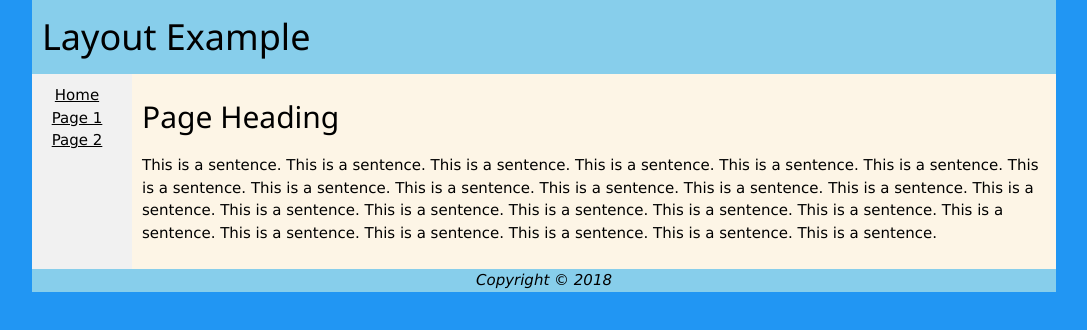
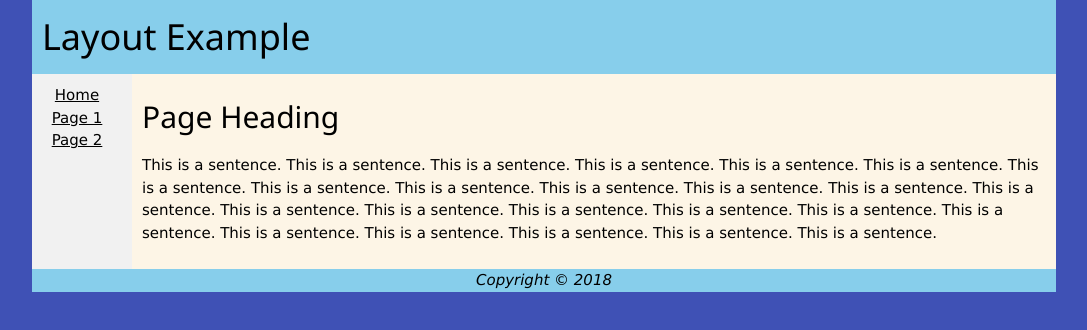
Before and after one commit to LiuShanw/LowS.github.io, a plain HTML site: page index.html in a window 1280 px wide. Shown: the whole page, without its empty margins (96-1183 px from the left). Drawn offline with nearby package versions, Linux system fonts and the light colour scheme.

Commit message:
Add files via upload

```diff
--- a/index.html
+++ b/index.html
@@ -35,14 +35,18 @@
 
   </style>
 </head>
-<body class="w3-blue">
+<body class="w3-indigo">
 <div id="wrapper" class="w3-light-gray">
-  <header class="w3-light-blue"><h1>Layout Example</h1></header>
+  <header class="w3-light-blue">
+    <h1>Layout Example</h1>
+  </header>
+
   <nav>
     <a href="index.html">Home</a>
     <a href="page1.html">Page 1</a>
     <a href="page2.html">Page 2</a>
   </nav>
+
   <main class="w3-sand">
     <h2>Page Heading</h2>
     <p>This is a sentence. This is a sentence. This is a sentence. This is a sentence.
@@ -53,7 +57,9 @@
       This is a sentence. This is a sentence. This is a sentence. This is a sentence.</p>
   </main>
 
-  <footer class="w3-light-blue">Copyright &copy; 2018</footer>
+  <footer class="w3-light-blue">
+    Copyright &copy; 2018
+  </footer>
 
 </div>
 </body>
```
